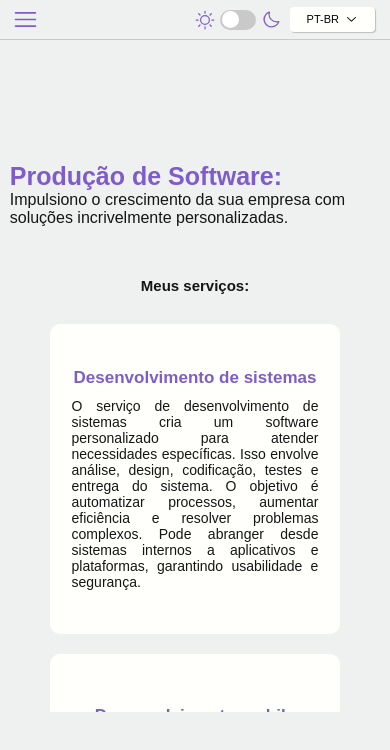
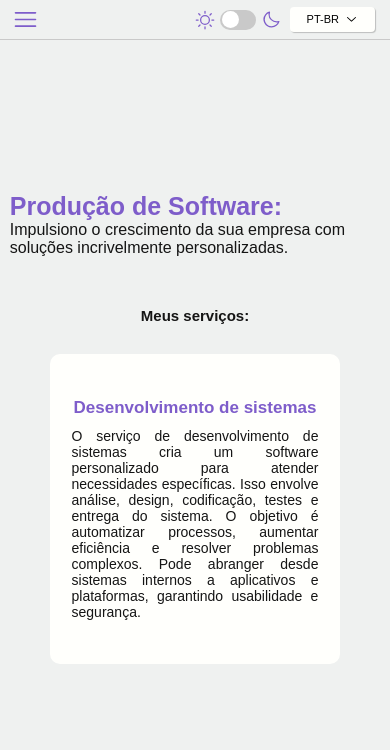
Before and after one commit to rogiandrade/Portfolio, a React (Vite) app in the folder web/: page /services in a window 390 px wide. Shown: the top 750 px of the page. Built offline with nearby package versions, Linux system fonts and the light colour scheme.

Commit message:
update services responsiveness

```diff
--- a/web/src/styles/screen styles/services.css
+++ b/web/src/styles/screen styles/services.css
@@ -308,7 +308,7 @@
     .servicesBox {
         justify-content: center;
         width: 100%;
-        height: 550px;
+        height: 490px;
     }
 
     .servicesText{
```
